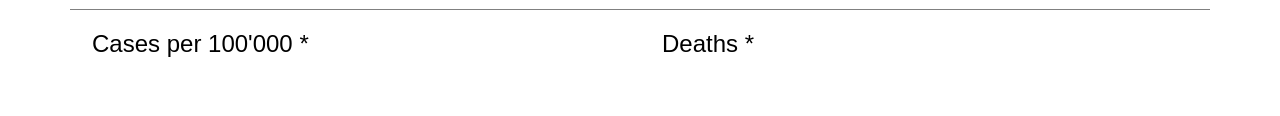
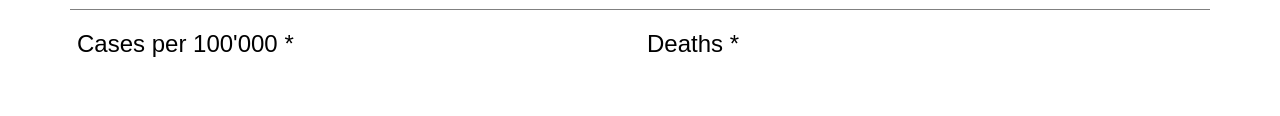
Before and after one commit to frantically/covid-19, a website with bundled scripts: page src/index.html in a window 1280 px wide. Shown: the part 214-330 px from the top of the page. Built offline with nearby package versions, Linux system fonts and the light colour scheme; no server answers.

Commit message:
Removed left over column width on chart headers

```diff
--- a/src/index.html
+++ b/src/index.html
@@ -49,7 +49,7 @@
 		<div class="row">
 			<div class="col-lg-6">
 				<div class="row">
-					<div class="col-sm-6"><h1>Cases per 100'000 *</h1></div>
+					<h1>Cases per 100'000 *</h1>
 				</div>
 				<div class="chart">
 					<canvas id="casesPer100000"></canvas>
@@ -57,7 +57,7 @@
 			</div>
 			<div class="col-lg-6">
 				<div class="row">
-					<div class="col-sm-6"><h1>Deaths *</h1></div>
+					<h1>Deaths *</h1>
 				</div>
 				<div class="chart">
 					<canvas id="deaths"></canvas>
```
